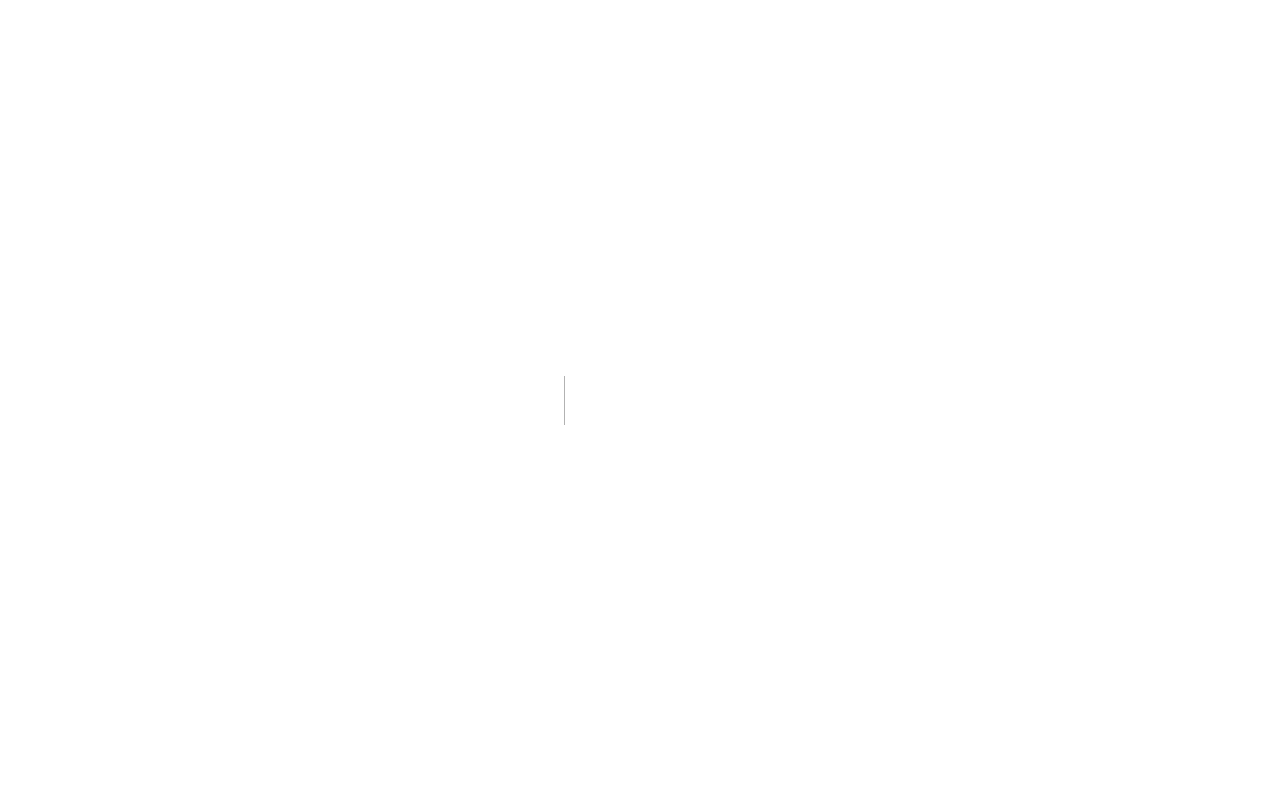
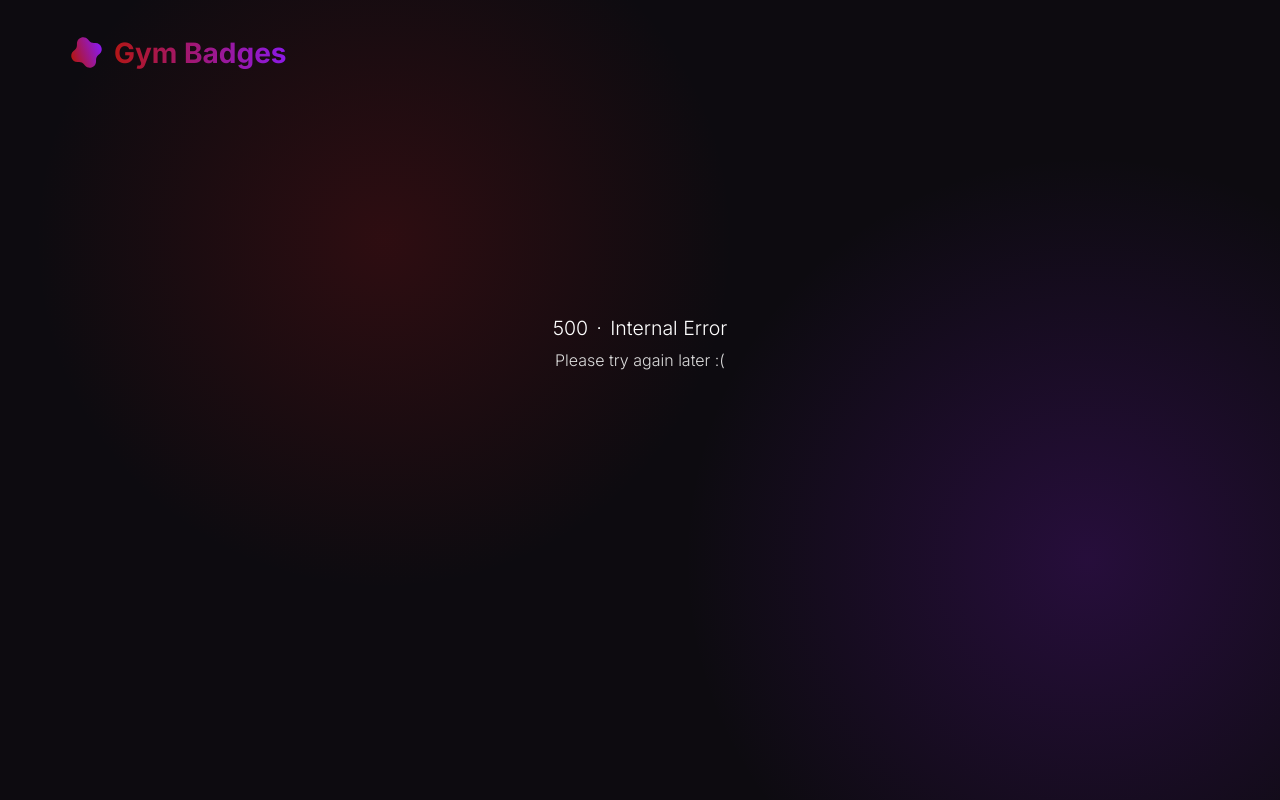
Before and after one commit to TFG-APP-de-gamificacion-del-deporte/gym-badges-web-app, a Next.js app in the folder src/: page /internal-error in a window 1280 px wide. Before the commit this address had no page. Built offline with nearby package versions, Linux system fonts and the light colour scheme.

Commit message:
Create /internal-error page

```diff
--- a/src/actions/login.ts
+++ b/src/actions/login.ts
@@ -2,7 +2,7 @@
 
 import { API_ENDPOINTS, PASSWORD_KEY, TOKEN_KEY, USER_ID_KEY } from "@/config/API";
 import { cookies } from "next/headers";
-import { redirect } from "next/navigation";
+import { notFound, redirect } from "next/navigation";
 
 type FormResponse = { message: string } | null
 
@@ -50,7 +50,7 @@ export default async function login(prevState: any, formData: FormData): Promise
 
   } catch (error) {
     // API connection error
-    return { message: "Connection Error" }
+    redirect("/internal-error");
   }
 
   redirect("/");
--- /dev/null
+++ b/src/app/internal-error/internal-error.module.scss
@@ -0,0 +1,24 @@
+.error_layout {
+  height: 100%;
+
+  display: flex;
+  flex-direction: column;
+
+  padding: 30px 5%;
+}
+
+.error {
+  display: flex;
+  flex-direction: column;
+  gap: 10px;
+  align-items: center;
+  justify-content: center;
+  flex-grow: 1;
+  margin-top: -10rem;
+
+  h2 {
+    display: flex;
+    align-items: center;
+    gap: 10px;
+  }
+}
--- /dev/null
+++ b/src/app/internal-error/page.tsx
@@ -0,0 +1,18 @@
+import Logo from "@/components/logo/logo"
+import styles from "./internal-error.module.scss"
+import LineSeparator from "@/components/line-separator/line-separator"
+
+export default function InternalError() {
+  return (
+    <div className={styles.error_layout}>
+      <Logo />
+      <div className={styles.error}>
+        <h2>
+          500<hr />
+          Internal Error
+        </h2>
+        <p>Please try again later :(</p>
+      </div>
+    </div>
+  )
+}
--- a/src/app/login/page.tsx
+++ b/src/app/login/page.tsx
@@ -23,8 +23,7 @@ export default function Login() {
 
       <form action={formAction} className={styles.form}>
         {/* TEXT INPUTS */}
-        {/* TODO Poner type="email" */}
-        <TextInput icon=<EnvelopeIcon/> placeholder="Email" required name="email" />
+        <TextInput icon=<EnvelopeIcon/> placeholder="Email" required name="email" />  {/* TODO Poner type="email" */}
         <TextInput icon=<LockClosedIcon/> type="password" placeholder="Password" required name="password" />
         {/* ERROR MESSAGE */}
         {state?.message && <span className={styles.error}>
```
Also changed, not shown: src/middleware.ts (+10 -3 lines).
